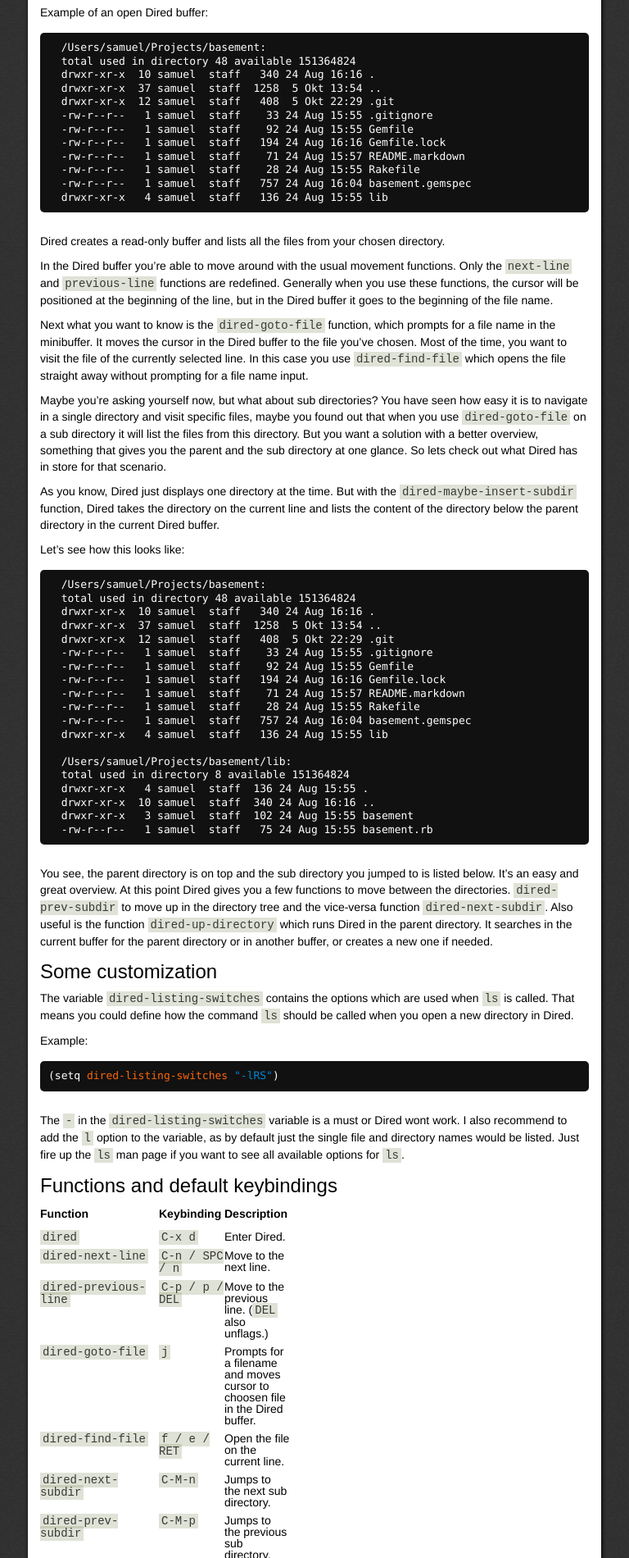
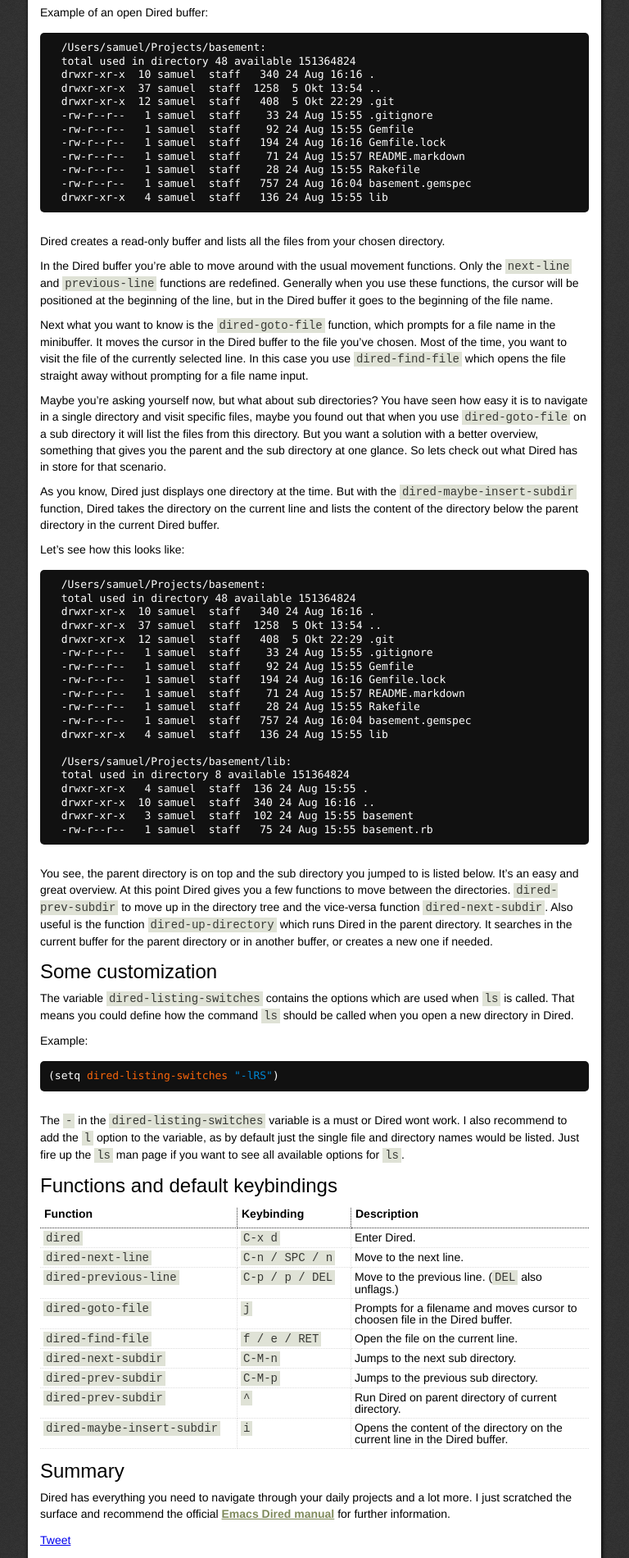
Before and after one commit to tonini/emacsrookie, a Jekyll site: the page built from _posts/2011-10-10-enter-the-dired-dungeon.markdown, in a window 1280 px wide. Shown: the part 443-2343 px from the top of the page at 82% size, without its empty margins (256-1024 px from the left). Built offline with Jekyll 4.4.1, drawn with Linux system fonts in a browser that asks for light colours; some web fonts are replaced; Markdown is read by kramdown in place of the engine named in the settings; comment, search, counter and statistics services are not loaded; grey boxes are pictures that could not be loaded.

Commit message:
add table css style

```diff
--- a/css/application.css
+++ b/css/application.css
@@ -205,19 +205,37 @@ body {
   margin: 15px 0 0 0;
 }
 
-.function-list th.functions {
-  width: 145px;
-}
-
 .function-list th {
-  width: 80px;
   font-weight: bold;
   text-align: left;
-  padding-bottom: 10px;
+  padding: 0 5px 10px 5px;
+  border-bottom: 1px dotted #333;
+  border-right: 1px dotted #333;
 }
 
 .function-list td {
-  padding: 4px 0;
+  padding: 4px 4px;
+  border-right: 1px dotted #ddd;
+  border-bottom: 1px dotted #ddd;
+  min-width: 130px;
+}
+
+.function-list td:last-child {
+  border-right: none;
+}
+
+.function-list th:last-child {
+  border-right: none;
+}
+
+.function-list .functions {
+  width: 230px;
+}
+
+.function-list td {
+  padding: 4px 4px;
+  border-right: 1px dotted #ddd;
+  border-bottom: 1px dotted #ddd;
 }
 
 .function-list span.code {
```
Also changed, not shown: 2 other files.
